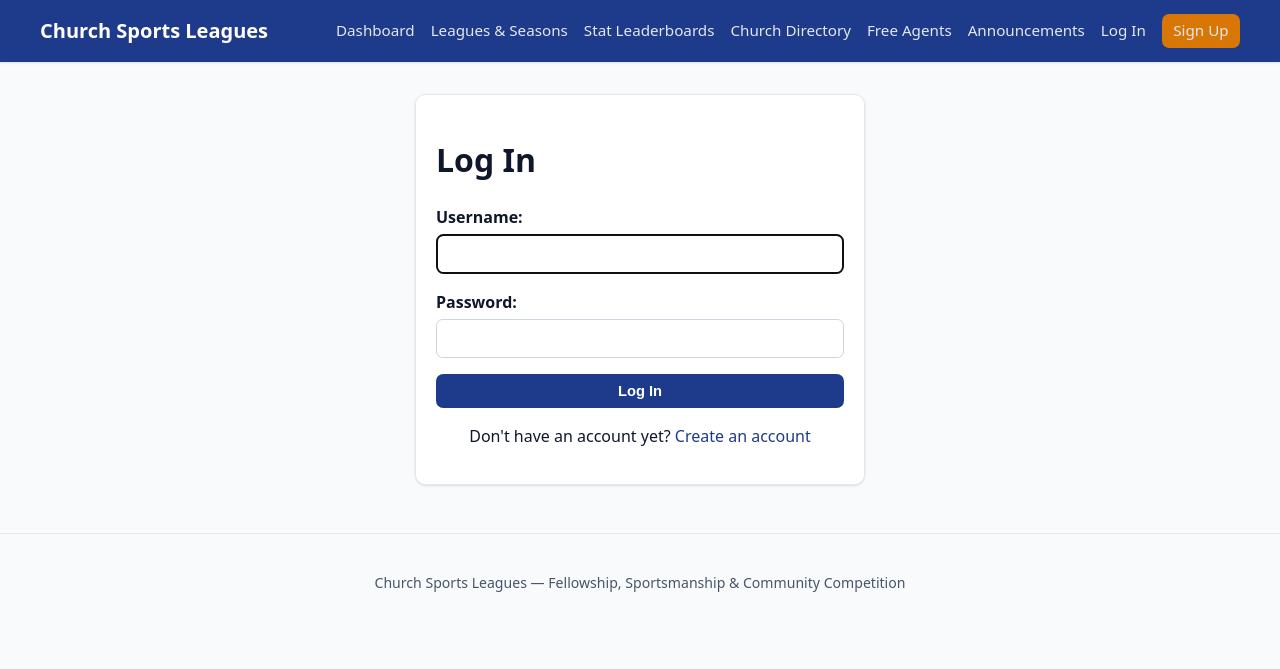
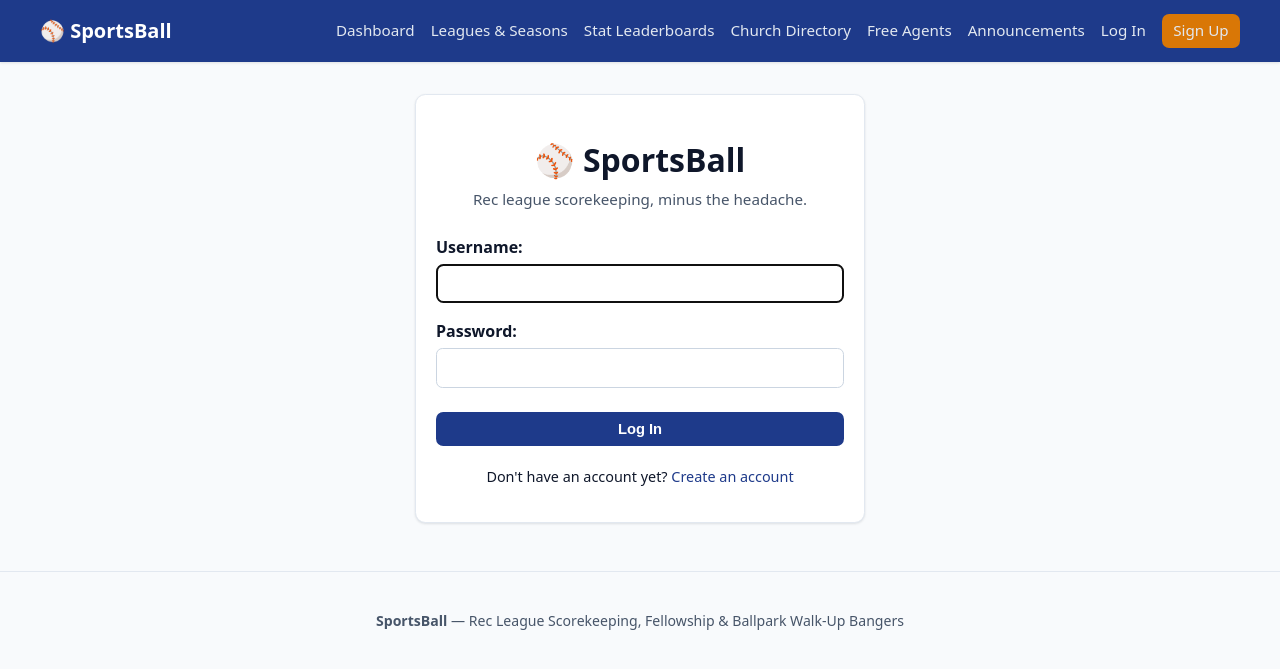
Before and after one commit to castertr0y357/sportsball, a Django app: page /users/login/ in a window 1280 px wide. Shown: the top 669 px of the page. Run offline with Django 5.2, Linux system fonts and the light colour scheme.

Commit message:
Rebrand app, manifest, container, and UI to SportsBall

```diff
--- a/docker-compose.yml
+++ b/docker-compose.yml
@@ -3,7 +3,7 @@ services:
     build:
       context: .
       dockerfile: Dockerfile
-    container_name: church_sports_leagues
+    container_name: sportsball
     ports:
       - "8000:8000"
     environment:
--- a/templates/base.html
+++ b/templates/base.html
@@ -6,13 +6,13 @@
     <meta name="viewport" content="width=device-width, initial-scale=1.0">
     <meta name="theme-color" content="#1e3a8a">
     <link rel="manifest" href="{% static 'manifest.json' %}">
-    <title>{% block title %}Church Sports Leagues{% endblock %}</title>
+    <title>{% block title %}SportsBall{% endblock %}</title>
     <link rel="stylesheet" href="{% static 'css/styles.css' %}">
 </head>
 <body>
     <header class="navbar">
         <div class="navbar-inner">
-            <a href="{% url 'home' %}" class="brand">Church Sports Leagues</a>
+            <a href="{% url 'home' %}" class="brand">&#9918; SportsBall</a>
             <nav class="nav-links">
                 <a href="{% url 'home' %}">Dashboard</a>
                 <a href="{% url 'league_list' %}">Leagues &amp; Seasons</a>
@@ -47,7 +47,7 @@
     </main>
 
     <footer>
-        <p>Church Sports Leagues &mdash; Fellowship, Sportsmanship &amp; Community Competition</p>
+        <p><strong>SportsBall</strong> &mdash; Rec League Scorekeeping, Fellowship &amp; Ballpark Walk-Up Bangers</p>
     </footer>
 
     <script>
--- a/templates/core/home.html
+++ b/templates/core/home.html
@@ -1,12 +1,12 @@
 {% extends "base.html" %}
-{% block title %}Dashboard | Church Sports Leagues{% endblock %}
+{% block title %}Dashboard | SportsBall{% endblock %}
 
 {% block content %}
 <div class="page-header">
     <div>
-        <h1>Fellowship &amp; League Dashboard</h1>
+        <h1>Welcome to SportsBall</h1>
         <p style="margin:0.25rem 0 0; color:var(--text-muted);">
-            {{ churches_count }} Partner Churches &bull; {{ leagues_count }} Active Sports Ministries
+            Rec League Hub &bull; {{ churches_count }} Partner Churches &bull; {{ leagues_count }} Active Sports Ministries
         </p>
     </div>
     <div style="display:flex; gap:0.5rem;">
--- a/templates/users/login.html
+++ b/templates/users/login.html
@@ -1,15 +1,20 @@
 {% extends "base.html" %}
-{% block title %}Log In | Church Sports Leagues{% endblock %}
+{% block title %}Log In | SportsBall{% endblock %}
 
 {% block content %}
-<div class="card" style="max-width:450px; margin:2rem auto;">
-    <h1>Log In</h1>
-    <form method="post">
-        {% csrf_token %}
-        {{ form.as_p }}
-        <button type="submit" class="btn" style="width:100%;">Log In</button>
-    </form>
-    <p style="margin-top:1rem; text-align:center;">
+<div class="card" style="max-width:450px; margin:2rem auto; text-align:center;">
+    <h1 style="margin-bottom:0.25rem;">&#9918; SportsBall</h1>
+    <p style="color:var(--text-muted); font-size:0.95rem; margin-top:0; margin-bottom:1.5rem;" id="login-tagline">
+        Rec league scorekeeping, minus the headache.
+    </p>
+    <div style="text-align:left;">
+        <form method="post">
+            {% csrf_token %}
+            {{ form.as_p }}
+            <button type="submit" class="btn" style="width:100%; margin-top:0.5rem;">Log In</button>
+        </form>
+    </div>
+    <p style="margin-top:1.25rem; font-size:0.9rem;">
         Don't have an account yet? <a href="{% url 'register' %}">Create an account</a>
     </p>
 </div>
```
Also changed, not shown: .github/workflows/ci.yml, static/manifest.json.
